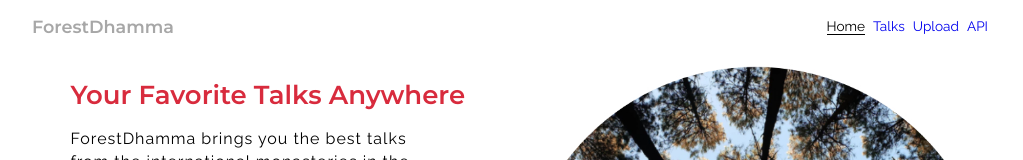
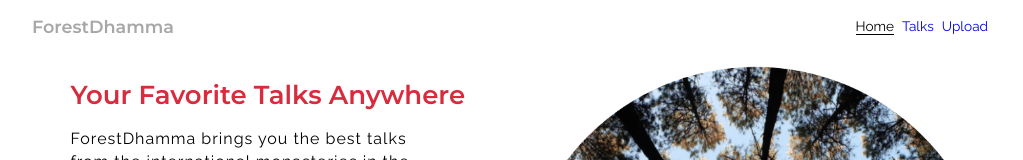
Before and after one commit to Nick-Damico/forest-dhamma, a React (Create React App) app in the folder client/: page / in a window 1280 px wide. Shown: the top 160 px of the page, without its empty margins (128-1151 px from the left). Built offline with nearby package versions, Linux system fonts and the light colour scheme; no server answers.

Commit message:
fixing error

```diff
--- a/client/src/components/static/navBar.js
+++ b/client/src/components/static/navBar.js
@@ -10,7 +10,7 @@ class NavBar extends Component {
             <li><NavLink activeClassName="selected" exact to="/">Home</NavLink></li>
             <li><NavLink activeClassName="selected" to="/monasteries">Talks</NavLink></li>
             <li><NavLink activeClassName="selected" to="/talks/upload">Upload</NavLink></li>
-            <li><NavLink activeClassName="selected" to="/api">API</NavLink></li>
+
           </ul>
       </nav>
     )
```
